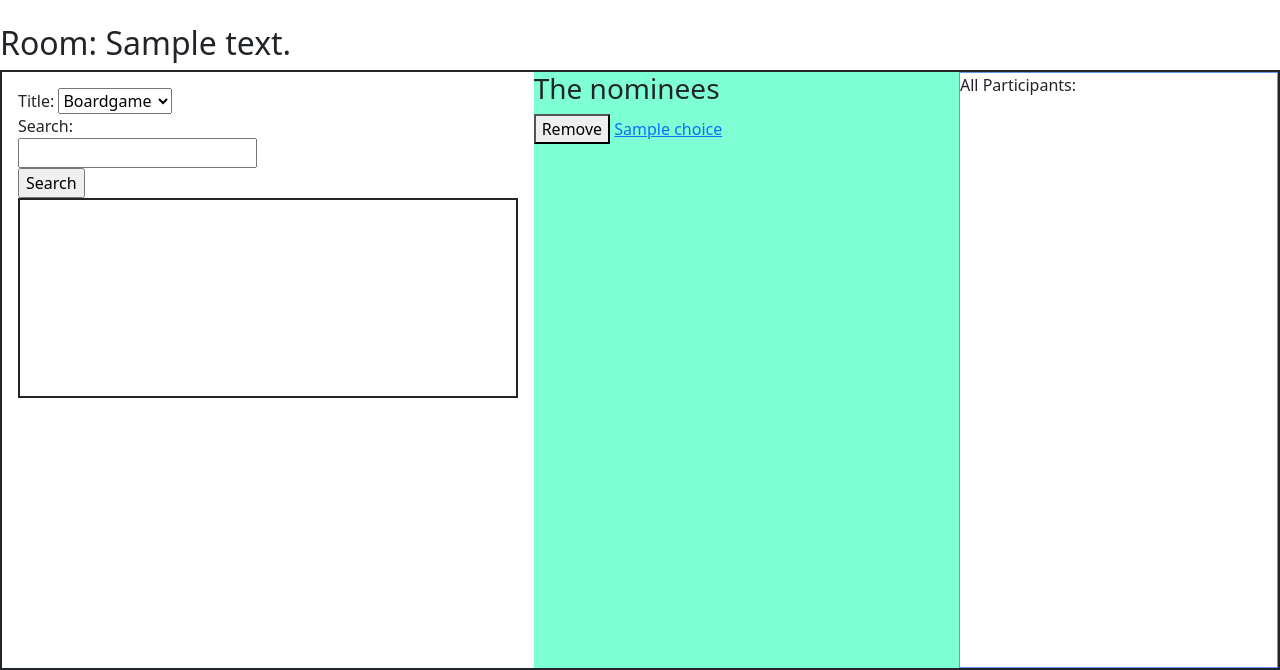
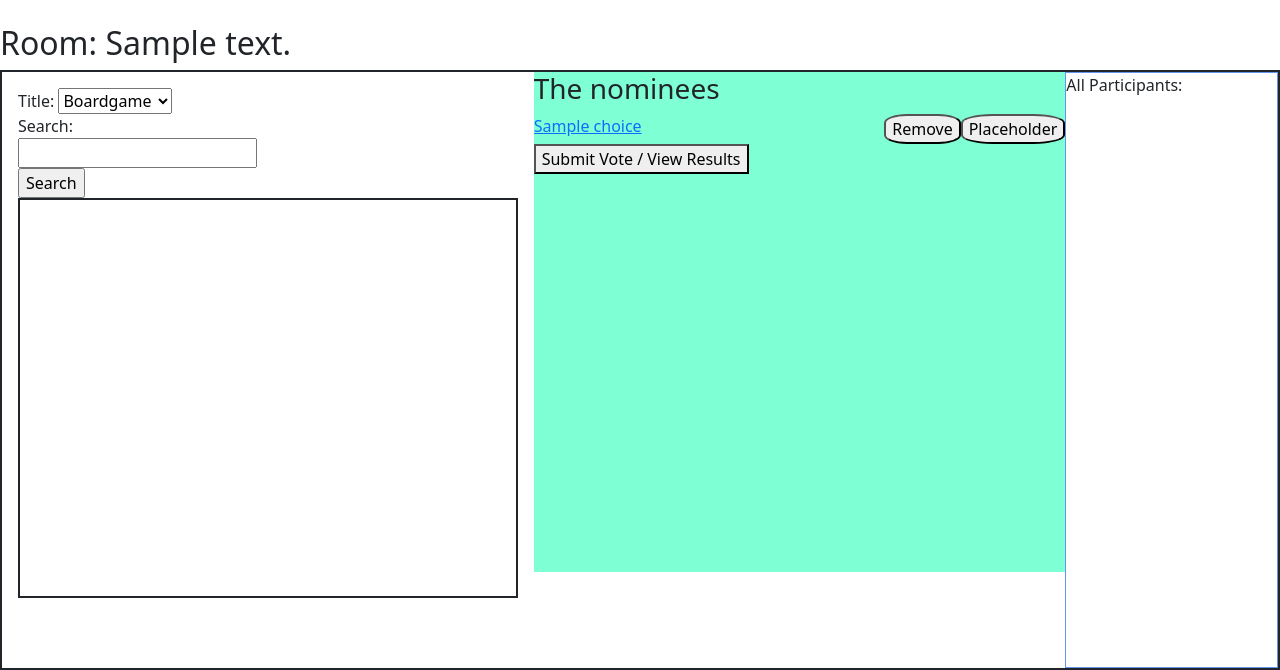
Before and after one commit to henryh28/HackBright_Capstone, a Flask app: page /room/000 in a window 1280 px wide. Shown: the part 154-824 px from the top of the page. Run offline with Flask 2, Linux system fonts and the light colour scheme; tables that the repository leaves empty hold one stand-in row (values such as "Sample post").

Commit message:
User can vote on choices in a room. User can also see the current voting results without voting

```diff
--- a/crud.py
+++ b/crud.py
@@ -23,7 +23,7 @@
 
 # ========== Event related functions ==========
 
-def create_event(description):
+def create_event(description, voting_style):
     """ Create and return a new Event """
 
     chars = 'abcdefghijklmnopqrstuvwxyz0123456789'
@@ -37,7 +37,7 @@
         if not existing_room:
             room_code = temp_code
 
-    return Event(room_code = room_code, description=description)
+    return Event(room_code = room_code, voting_style=voting_style, description=description)
 
 
 def get_all_events():
--- a/model.py
+++ b/model.py
@@ -42,6 +42,7 @@
 
     event_id = db.Column(db.Integer, primary_key = True, autoincrement = True)
     room_code = db.Column(db.String, unique = True)
+    voting_style = db.Column(db.String)
     description = db.Column(db.String)
 
     # choices: all choices submitted for this event
@@ -83,6 +84,7 @@
     user = db.relationship("User", backref = "votes")
     choice = db.relationship("Choice", backref = "votes")
 
+
     def __repr__(self):
         """ Returns vote info """
         return (f"< Vote vote_id: {self.vote_id} | amount: {self.amount} | user: {self.user} | choice: {self.choice} >")
--- a/seed_database.py
+++ b/seed_database.py
@@ -21,9 +21,9 @@
 
 
 # ====== create sample events ==========
-vgame = crud.create_event("which video game?")
-bgame = crud.create_event("pick a boardgame!")
-movie = crud.create_event("what we watchin?")
+vgame = crud.create_event("which video game?", "fptp")
+bgame = crud.create_event("pick a boardgame!", "fptp")
+movie = crud.create_event("what we watchin?", "fptp")
 
 model.db.session.add_all([bgame, vgame, movie])
 
--- a/server.py
+++ b/server.py
@@ -16,9 +16,7 @@
 RAWG_KEY = os.environ['RAWG_KEY']
 
 
-
-
-# ================= System Related Routes =================
+# ================= System Related  =================
 
 # Homepage
 @app.route ("/")
@@ -31,6 +29,38 @@
 
     return render_template("index.html")
 
+@app.route ("/login", methods = ["POST"])
+def login():
+    """ Authenticates user for login """
+
+    if request.method == "POST":
+        uname = request.form['uname']
+        pw = request.form['password']
+
+        existing_user = crud.get_user_by(user_name=uname)
+
+        if existing_user:
+            if pw == existing_user.password:
+                session['user'] = existing_user.user_id
+                session['user_name'] = existing_user.user_name
+            else:
+                flash("Incorrect password")
+        else:
+            flash("Incorrect credentials")
+
+    return redirect("/")
+
+@app.route ("/logout")
+def logout():
+    """ Logs current user out of the system """
+
+    session['user'] = None
+    session['user_name'] = None
+
+    return redirect("/")
+
+
+# ================= User related  =================
 
 @app.route ("/account", methods=["POST", "GET"])
 def create_account():
@@ -58,40 +88,7 @@
     else:
         return render_template("account.html")
 
-
-@app.route ("/login", methods = ["POST"])
-def login():
-    """ Authenticates user for login """
-
-    if request.method == "POST":
-        uname = request.form['uname']
-        pw = request.form['password']
-
-        existing_user = crud.get_user_by(user_name=uname)
-
-        if existing_user:
-            if pw == existing_user.password:
-                session['user'] = existing_user.user_id
-                session['user_name'] = existing_user.user_name
-            else:
-                flash("Incorrect password")
-
-        else:
-            flash("Incorrect credentials")
-
-    return redirect("/")
-
-@app.route ("/logout")
-def logout():
-    """ Logs current user out of the system """
-
-    session['user'] = None
-    session['user_name'] = None
-
-    return redirect("/")
-
-
-# ================= Event/Room Related Routes =================
+# ================= Event/Room Related =================
 
 # Create a room
 @app.route ("/create_room", methods = ["POST", "GET"])
@@ -100,7 +97,7 @@
 
     if request.method == "POST":
         description = request.form['description']
-        new_room = crud.create_event(description)
+        new_room = crud.create_event(description, request.form['voting_style'])
         db.session.add(new_room)
         db.session.commit()
 
@@ -128,7 +125,7 @@
             flash("Invalid room code")
             return redirect("/")
 
-# ================= Choice Related Routes =================
+# ================= Choice Related =================
 
 # Display relevant info about a choice
 @app.route ("/details/<item_code>")
@@ -241,38 +238,33 @@
 
     return redirect(f"/room/{request.form['room_code']}")
 
+# ================= Results Related =================
+@app.route ("/submit_vote", methods = ["POST"])
+def submit_vote():
+    """ Process submitted votes """
 
-# ================= API Related Routes =================
+    all_votes_for_choices = []
+    room_code = request.form['room_code']
+    vote_strength = request.form['vote_strength']
+    user_id = session['user'] if session['user'] else None
 
-# Get API data
-@app.route ("/search", methods = ["GET", "POST"])
-def shows():
-    """ Run API searches to find relevant data for choices """
+    if 'choice_id' in request.form:
+        choice_id = request.form['choice_id']
+        vote = crud.create_vote(vote_strength, user_id, choice_id)
+        db.session.add(vote)
+        db.session.commit()
 
-    if request.method == "POST":
-        type = request.form['type']
-        title = request.form['title']
-        rawg_title = "-".join(request.form['title'].split(" ")).lower()
+    room = crud.get_events_by(room_code = room_code)
+    room_choices = room.choices #list
 
-        api_dict = {
-            'movie': ["https://api.themoviedb.org/3/search/movie", {"api_key": TMDB_KEY, 'query': title}],
-            'boardgame': ["https://api.boardgameatlas.com/api/search", {"client_id": BGATLAS_KEY, 'name': title}],
-            'game': ["https://api.rawg.io/api/games", {"key": RAWG_KEY, 'search': rawg_title, 'search_exact': True}]
-        }
+    for choices in room_choices:
+        all_votes_for_choices.append(choices.votes)
 
-        api_url = api_dict[type][0]
-        payload = api_dict[type][1]
-
-        results = requests.get(api_url, params=payload)
-        data = results.json()
-
-        return render_template("display.html", data = data)
-    else:
-        return render_template("search.html")
+    return render_template("results.html", room = room, room_choices=room_choices, all_votes_for_choices=all_votes_for_choices)
 
 
 
-# ================= Development Related Routes =================
+# ================= Development Related =================
 
 # for testing
 @app.route ("/test")
@@ -288,13 +280,11 @@
 @app.route ("/all_rooms")
 def all_rooms():
     """ lists all events """
-
     all_events = crud.get_all_events()
 
     return render_template("all_rooms.html", all_events = all_events)
 
 
-
 if __name__ == "__main__":
     connect_to_db(app)
     app.run(host="0.0.0.0", debug = True)
--- a/static/css/styles.css
+++ b/static/css/styles.css
@@ -1,18 +1,39 @@
+
+
+/* general related */
 html, body  {
     height: 100%;
 }
 
+input[type='radio'] {
+    transform: scale(2);
+}
 
+.index_welcome_pic {
+    display: flex;
+    padding: 50px;
+}
+
+.index_main {
+    display: flex;
+    padding: 50px;
+}
+
+.flash-message {
+    color: red;
+    font-weight: bold;
+    font-size: 20px;
+}
+
+
+
+
+/* Flex container related */
 .flex_container {
     display: flex;
     justify-content: space-evenly;
     border-style: solid;
     border-width: 2px;
-}
-
-.room_choices {
-    background-color: aquamarine;
-    overflow-y: auto;
 }
 
 .vertical_flex {
@@ -21,10 +42,34 @@
     padding: 1em;
 }
 
+
+/* room related */
+.room_choices {
+    background-color: aquamarine;
+    overflow-y: auto;
+    height: 500px;
+}
+
+.room_choice_items {
+    height: 30px;
+}
+
+.btn_placeholder {
+    float: right;
+    border-radius: 30%;
+}
+
+.btn_remove {
+    float: right;
+    border-radius: 30%;
+}
+
+
+
 .search_result_container {
     border-style: solid;
     border-width: 2px;
-    height: 200px;
+    height: 400px;
     overflow-y: auto;
 }
 
@@ -32,7 +77,6 @@
     border-style: solid;
     border-width: 1px;
 }
-
 
 .room_participants {
     border-style: solid;
@@ -44,6 +88,8 @@
     height: 75%;
 }
 
+
+/* Item detail related*/
 
 .item_poster > img {
     width: 400px;
@@ -63,22 +109,26 @@
 
     height: 350px;
     overflow-y: auto;
+}
 
 
+/* Results related*/
+#display_voting_results {
+    display: flex;
+    margin-left: 3em;
 }
 
-.index_welcome_pic {
+#display_voting_choices {
     display: flex;
-    padding: 50px;
+    flex-direction: column;
+    width: 25%;
 }
 
-.index_main {
-    display: flex;
-    padding: 50px;
+#display_votes {
+    width: 75%;
 }
 
-.flash-message {
-    color: red;
-    font-weight: bold;
-    font-size: 20px;
+.result_choices {
+    height: 30px;
+    border-color: lightcoral;
 }
--- a/static/scripts/script.js
+++ b/static/scripts/script.js
@@ -1,3 +1,9 @@
+
+
+// Navbar button to go to route "/"
+document.querySelector("#btn-home").addEventListener("click", () => {
+    window.location = "/";
+})
 
 
 // Navbar button to create a room
@@ -11,12 +17,6 @@
     window.location = "/logout";
 })
 
-
-// Navbar button to go to route "/"
-document.querySelector("#btn-home").addEventListener("click", () => {
-    console.log("hi there")
-    window.location = "/";
-})
 
 
 // Drag n drop div elements to attach a selected choice to a room/event
--- a/templates/index.html
+++ b/templates/index.html
@@ -14,8 +14,6 @@
     <div id = "index_main">
         <p><a href="/account"> Account Creation / Login</a></p>
 
-        <p><a href="/search">Testing room</a></p>
-
         <p><a href="/test">Feature Test</a></p>
 
         <p><a href="/all_rooms">List all rooms</a></p>
--- a/templates/room.html
+++ b/templates/room.html
@@ -59,21 +59,28 @@
 
 
     <!-- Begin center flexbox to list current choices -->
-    <div class = "room_choices col-md-4" ondragover="onDragOver(event);" ondrop="onDrop(event);">
+    <div class = "room_choices col-md-5" ondragover="onDragOver(event);" ondrop="onDrop(event);">
         <h3>The nominees</h3>
 
-        {% for choice in room.choices %}
         <form method="POST">
-            <div class = "room_choice_items">
-                <button type="submit" formaction = "/remove_choice" name="choice_id" value="{{ choice.choice_id }}"> Remove </button>
-                <input type="hidden" name="room_code" value={{ room.room_code }} />
-                <a href="/details/{{ choice.choice_id }}">{{ choice.title }}</a><br>
-            </div>
+
+            {% for choice in room.choices %}
+                <div class = "room_choice_items">
+                    {% if room.voting_style == 'fptp' %}
+                        &emsp;<input type="radio" name="choice_id" value={{ choice.choice_id }}>&nbsp;
+                    {% endif %}
+                    <a href="/details/{{ choice.choice_id }}">{{ choice.title }}</a>
+                    <button type="button" class="btn_placeholder" name="placeholder">Placeholder </button>
+                    <button type="submit" class="btn_remove" formaction = "/remove_choice" name="choice_id" value="{{ choice.choice_id }}"> Remove </button><br>
+                </div>
+            {% endfor %}
+            <input type="hidden" name="room_code" value={{ room.room_code }} />
+            <input type="hidden" name="vote_strength" value= "1" />
+            <button type="submit" formaction = "/submit_vote">Submit Vote / View Results</button>
         </form>
-        {% endfor %}
-    </div>
+</div>
 
-    <div class = "room_participants col-md-3">
+    <div class = "room_participants col-md-2">
         All Participants:
     </div>
 </div>
```
Also changed, not shown: templates/display.html (deleted, +0 -10 lines), templates/results.html (added, +31 -0 lines), templates/room_create.html (+13 -6 lines), templates/search.html (deleted, +0 -34 lines), static/img/vote_block.png (added).
